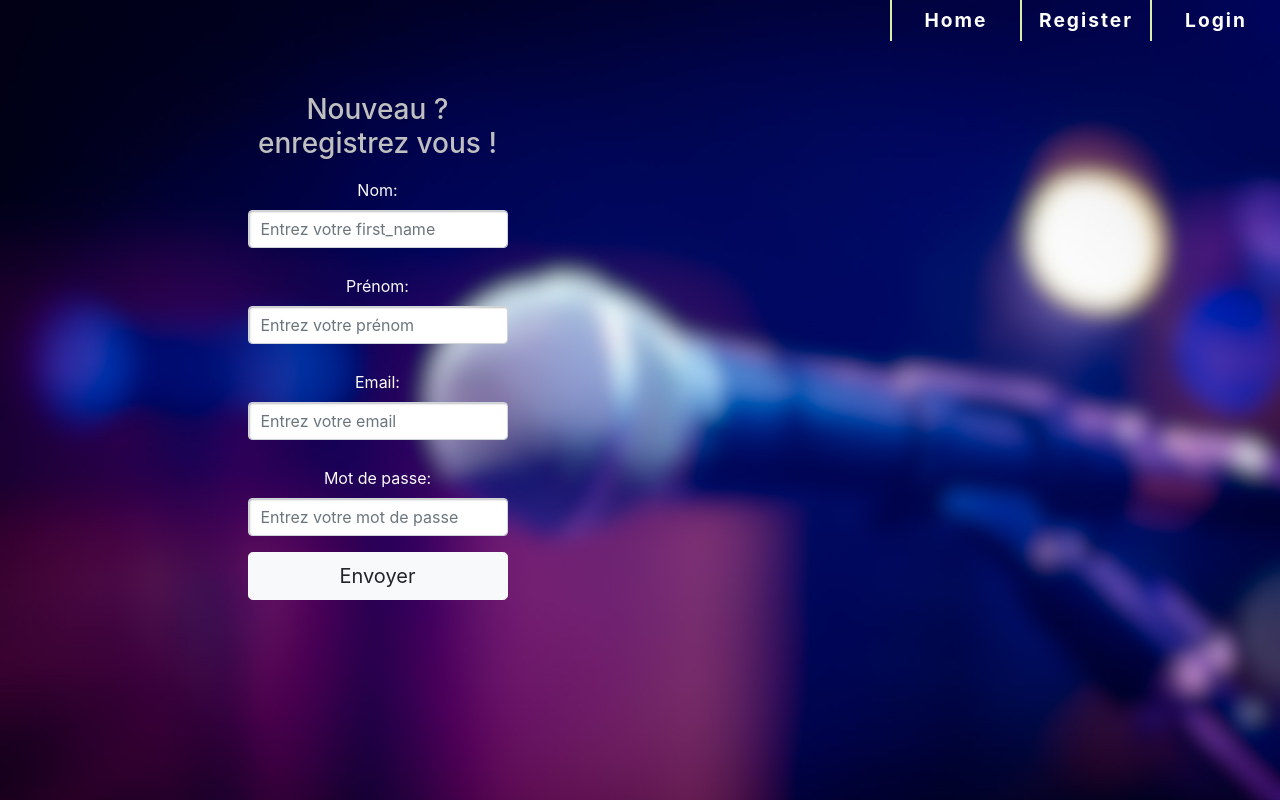
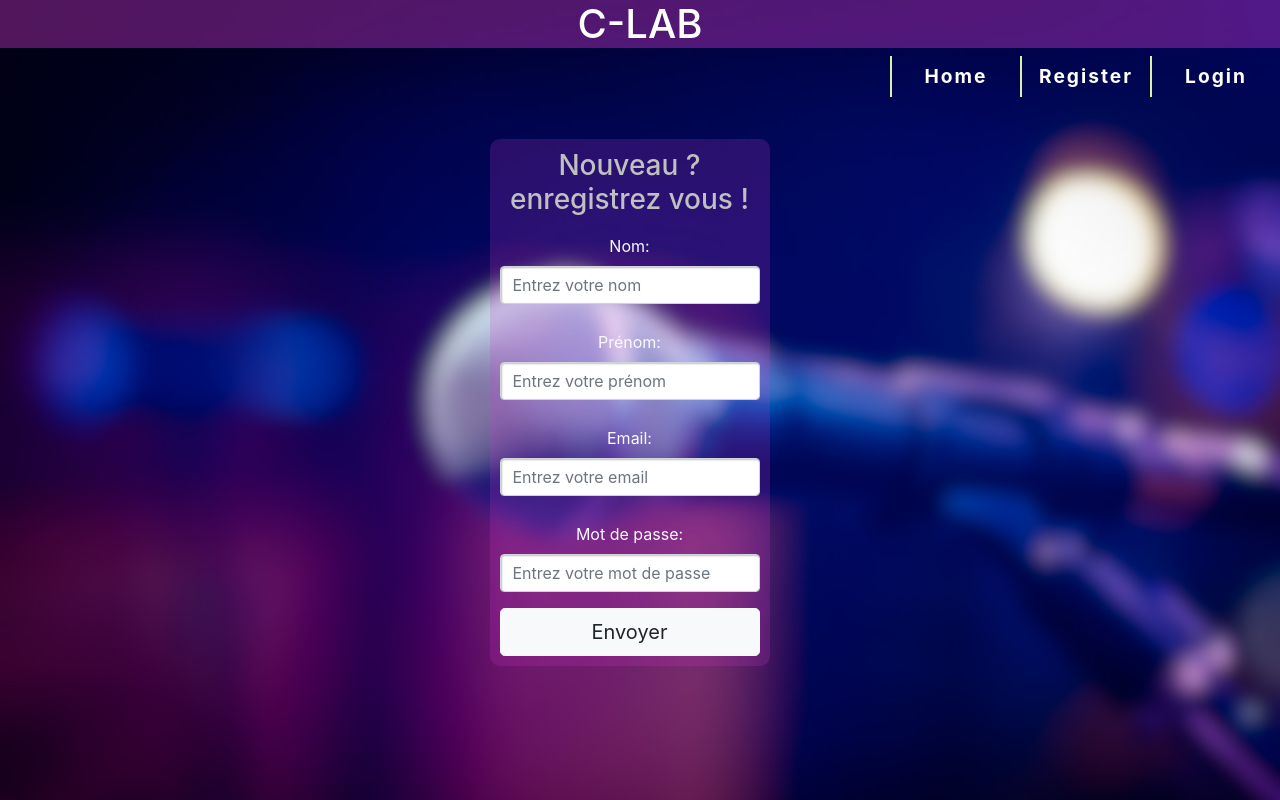
Before and after one commit to darrylbilongo/C-LAB2020, a React (Create React App) app in the folder front-end/: page /register in a window 1280 px wide. Built offline with nearby package versions, Linux system fonts and the light colour scheme.

Commit message:
Modification css formulaire, correction orthographe + ajout en-tête

```diff
--- a/front-end/src/App.css
+++ b/front-end/src/App.css
@@ -39,14 +39,10 @@ h1 {
 }
 
 .formulaire{
-  background-color:rgba(203,56,203, 0.4);
+  background-color: rgba(203,56,203, 0.2);
   position:absolute;
    top:50%;
-   left:50%;
-   width:400px;
-   height:480px;
-   margin-left:-200px;
-   margin-top:-240px;
+   left:60%;
    border-radius: 10px;
 }
 
--- a/front-end/src/components/Login.js
+++ b/front-end/src/components/Login.js
@@ -47,10 +47,11 @@ class Login extends Component {
     render() {
         return (
             <div>
+                <h1 className="titre">C-LAB</h1>
                 <Navigation />
                 <div className="row">
                     <div className="col-md-6 mt-5 mx-auto">
-                        <form noValidate onSubmit={this.handleSubmit}>
+                        <form className="formulaire" noValidate onSubmit={this.handleSubmit}>
                             <h1 className="h3">Connectez vous!</h1>
                             <div className="form-group">
                                 <label htmlFor="email">Email: </label>
--- a/front-end/src/components/Register.js
+++ b/front-end/src/components/Register.js
@@ -45,17 +45,18 @@ class Register extends React.Component {
     render() {
       return (
         <div>
+          <h1 className="titre">C-LAB</h1>
           <Navigation />
         <div className="row">
                     <div className="col-md-6 mt-5 mx-auto">
-                        <form noValidate onSubmit={this.onSubmit}>
+                        <form className= "formulaire" noValidate onSubmit={this.onSubmit}>
                             <h1 className="h3 mn-3">Nouveau ? enregistrez vous !</h1>
                             <div className="form-group">
                                 <label htmlFor="last_name">Nom: </label>
                                 <input type="text"
                                     name="first_name"
                                     className="form-control"
-                                    placeholder="Entrez votre first_name"
+                                    placeholder="Entrez votre nom"
                                     value={this.state.first_name}
                                     onChange={this.onChange}
                                 />
```
